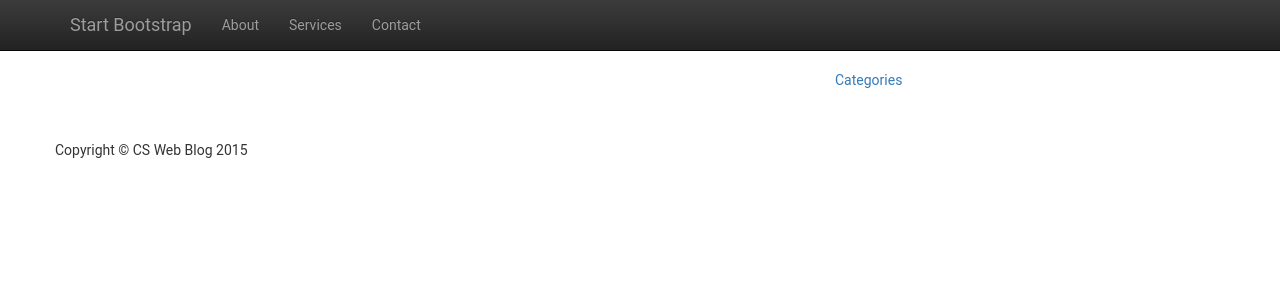
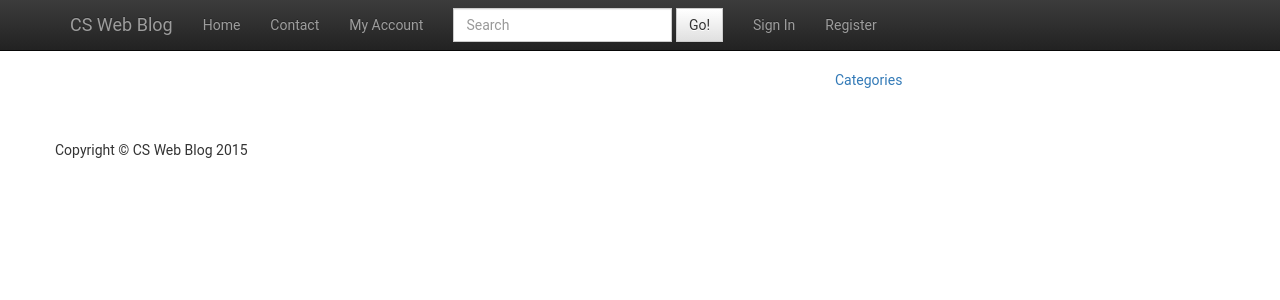
Before and after one commit to patrickbraud/CapstoneProject, a PHP site: page / in a window 1280 px wide. Shown: the top 300 px of the page. Run offline with PHP 8.4, Linux system fonts and the light colour scheme.

Commit message:
Navbar update
Updated Navbar for CS Web Blog. (had trouble aligning Sign in and
Register components to the right of the navbar)

```diff
--- a/website/nav.php
+++ b/website/nav.php
@@ -9,20 +9,35 @@
                 <span class="icon-bar"></span>
                 <span class="icon-bar"></span>
             </button>
-            <a class="navbar-brand" href="#">Start Bootstrap</a>
+            <a class="navbar-brand" href="#"><?php echo PROJECT_NAME; ?></a>
         </div>
         <!-- Collect the nav links, forms, and other content for toggling -->
         <div class="collapse navbar-collapse" id="bs-example-navbar-collapse-1">
             <ul class="nav navbar-nav">
-                <li>
-                    <a href="#">About</a>
+				<li>
+                    <a href="#">Home</a>
                 </li>
-                <li>
-                    <a href="#">Services</a>
-                </li>
+                <!-- <li>
+                    <a href="#"></a>
+                </li> -->
                 <li>
                     <a href="#">Contact</a>
                 </li>
+				<li>
+                    <a href="#">My Account</a>
+                </li/>
+				<li>
+					<form class="navbar-form navbar-left" role="search">
+						<div class="form-group">
+							<input type="text" class="form-control" placeholder="Search">
+						</div>
+						<button type="submit" class="btn btn-default">Go!</button>
+					</form>
+				</li>
+				<ul class="nav navbar-nav">
+					<li><a href="#">Sign In</a></li>
+					<li><a href="#">Register</a></li>
+				</ul>
             </ul>
         </div>
         <!-- /.navbar-collapse -->
```
